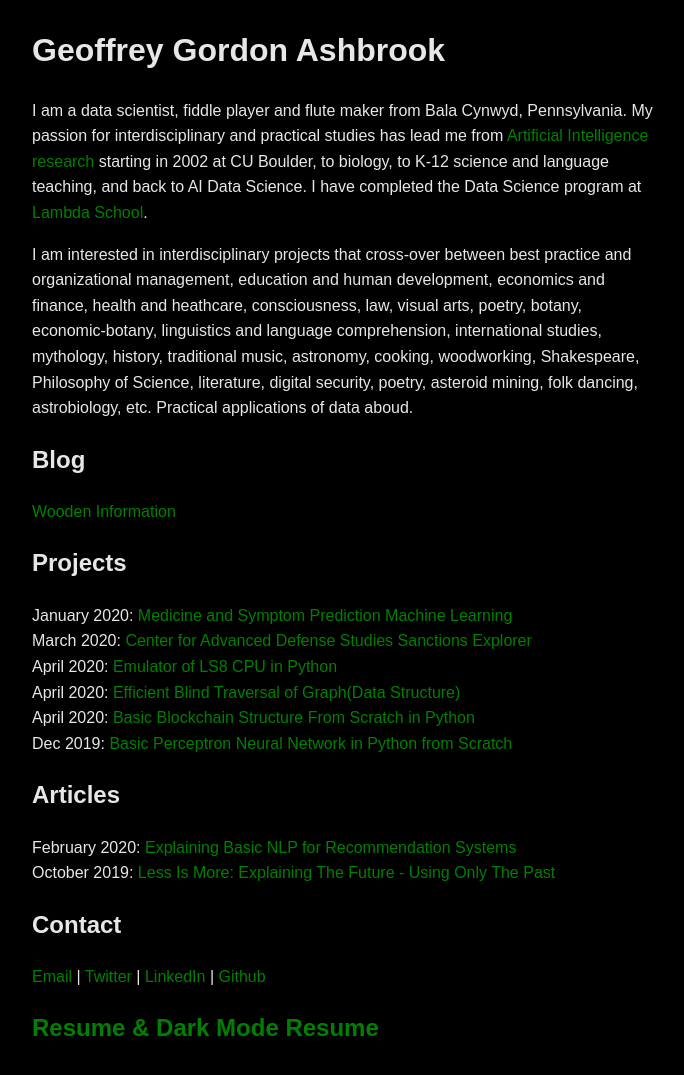
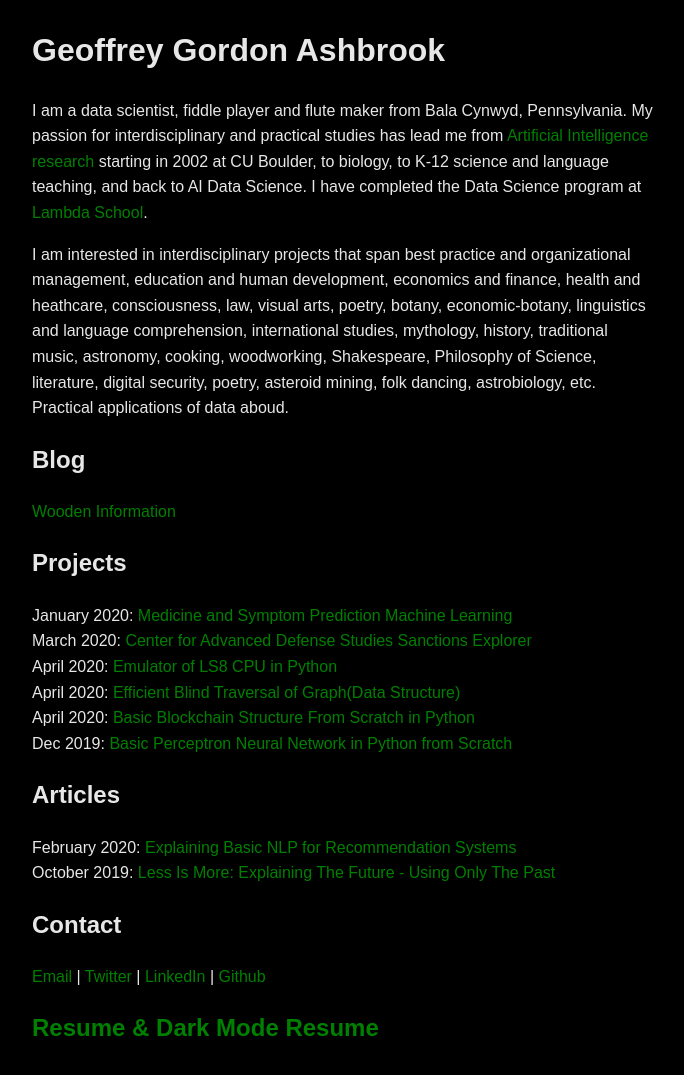
Before and after one commit to pragmatizt/ira_evangelista.github.io, a Jekyll site: the page built from index.md, in a window 1280 px wide, cut to the strip 252-1352 px from the top of the page. Shown: the top 1075 px of the strip, without its empty margins (296-980 px from the left). Built offline with Jekyll 4.4.1, drawn with Linux system fonts in a browser that asks for light colours; our own code applies the rules of GitHub Pages for plain Markdown files.

Commit message:
Update index.md
wording

```diff
--- a/index.md
+++ b/index.md
@@ -4,7 +4,7 @@
 
 I am a data scientist, fiddle player and flute maker from Bala Cynwyd, Pennsylvania. My passion for interdisciplinary and practical studies has lead me from [Artificial Intelligence research](https://dl.acm.org/doi/10.5555/646145.678706) starting in 2002 at CU Boulder, to biology, to K-12 science and language teaching, and back to AI Data Science. I have completed the Data Science program at [Lambda School](https://lambdaschool.com/).
 
-I am interested in interdisciplinary projects that cross-over between best practice and organizational management, education and human development, economics and finance, health and heathcare, consciousness, law, visual arts, poetry, botany, economic-botany, linguistics and language comprehension, international studies, mythology, history, traditional music, astronomy, cooking, woodworking, Shakespeare, Philosophy of Science, literature, digital security, poetry, asteroid mining, folk dancing, astrobiology, etc. Practical applications of data aboud.
+I am interested in interdisciplinary projects that span best practice and organizational management, education and human development, economics and finance, health and heathcare, consciousness, law, visual arts, poetry, botany, economic-botany, linguistics and language comprehension, international studies, mythology, history, traditional music, astronomy, cooking, woodworking, Shakespeare, Philosophy of Science, literature, digital security, poetry, asteroid mining, folk dancing, astrobiology, etc. Practical applications of data aboud.
 
 ## Blog
 [Wooden Information](https://medium.com/wooden-information/)
```
